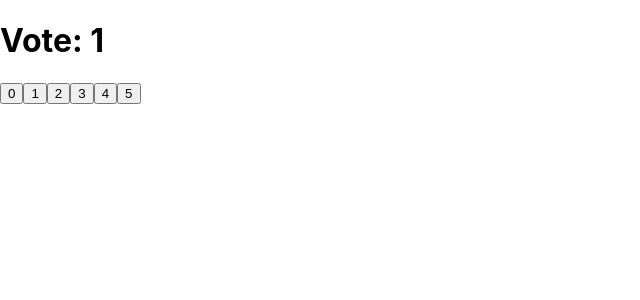
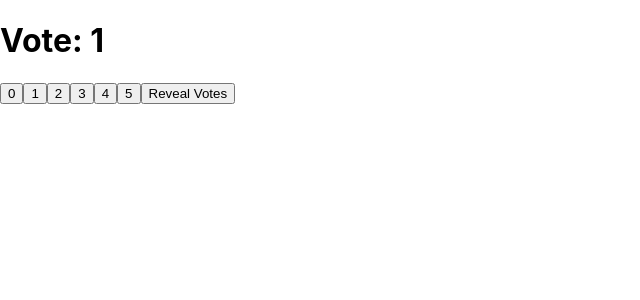
Before and after one commit to joesRepos/StoryPoker, a React (Create React App) app in the folder client/: page /vote-page/1 in a window 1280 px wide. Shown: the top 300 px of the page, without its empty margins (0-640 px from the left). Built offline with nearby package versions, Linux system fonts and the light colour scheme.

Commit message:
Reveal votes button in the UI for Admin users,

```diff
--- a/client/src/pages/VotePage.jsx
+++ b/client/src/pages/VotePage.jsx
@@ -46,12 +46,22 @@ export default function LoginPage() {
             )
 
         }
+        return rows;
+    }
 
-        return rows;
+    function DisplayRevealButton() {
+        if (admin) {
+            return <button type="button" id={"reveal"} onClick={RevealVotes()}>Reveal Votes</button>;
+        }
+    }
+
+    function RevealVotes() {
+        console.log("Revealed.")
     }
 
     return <div className="vote-page">
         <h1>Vote: {voteID}</h1>
         <DisplayOptions/>
+        <DisplayRevealButton/>
     </div>;
 }
```
